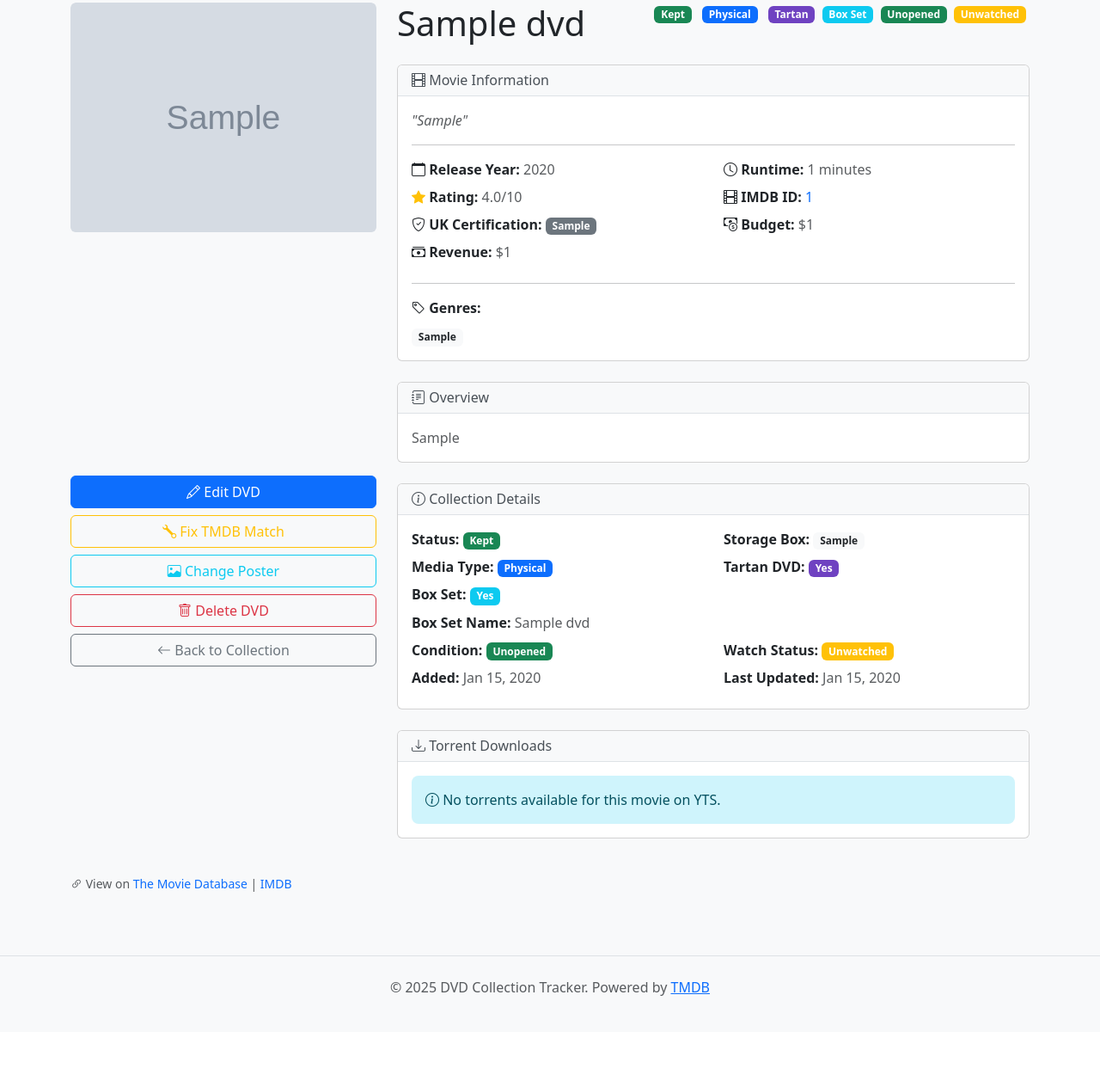
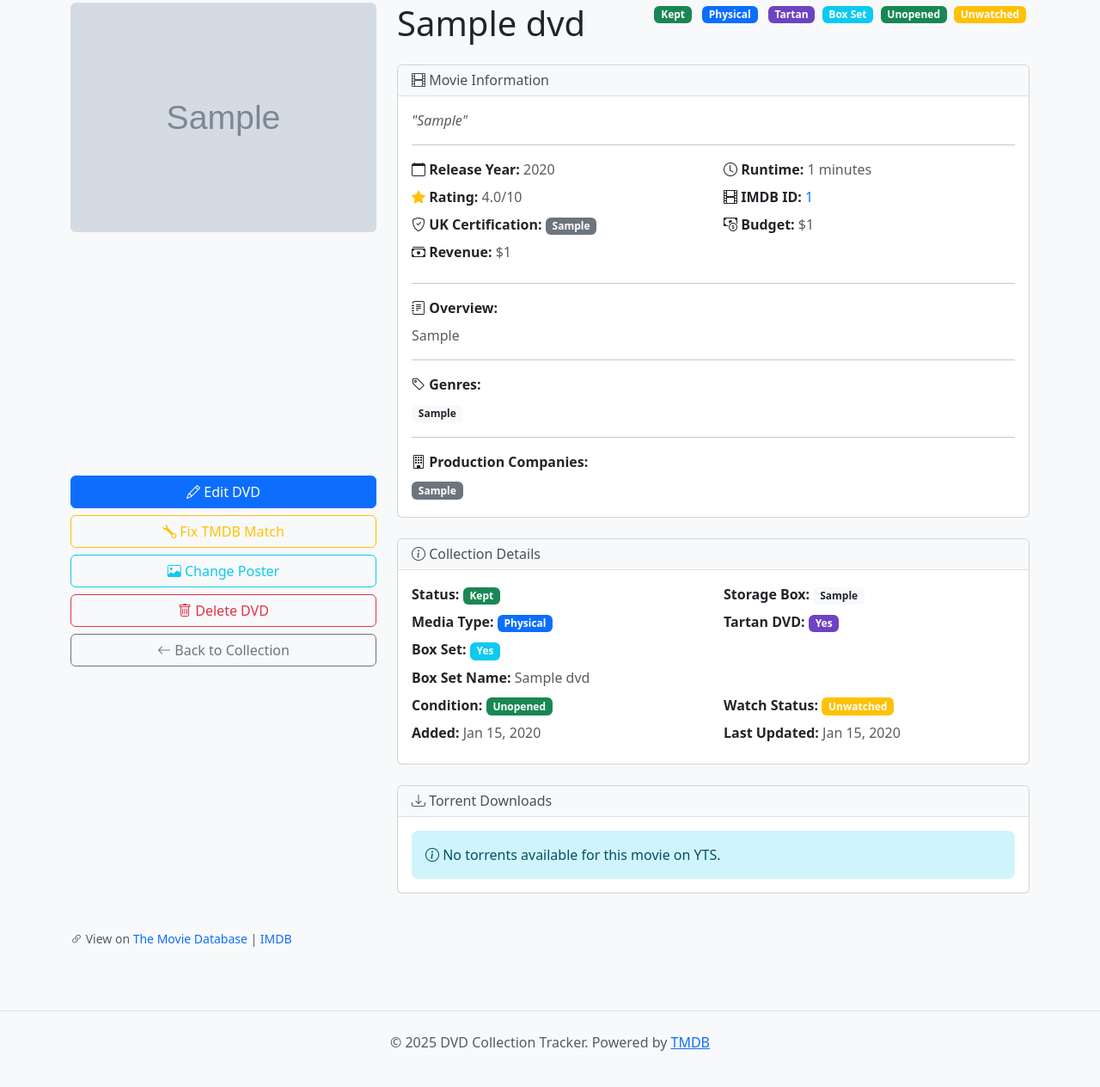
Before and after one commit to pastperfect/dvdcollection, a Django app: page /dvd/1/ in a window 1280 px wide. Shown: the part 83-1347 px from the top of the page at 86% size. Before the commit the page ends 1241 px from the top, so only its background shows below. Run offline with Django 5.2, Linux system fonts and the light colour scheme; tables that the repository leaves empty hold one stand-in row (values such as "Sample post"); grey boxes marked "Sample" are stand-in pictures; a database or web service that is not in the repository returns one stand-in record (values such as "Sample title"); data that the repository does not hold is empty.

Commit message:
Updates to the DVD details page

```diff
--- a/templates/tracker/dvd_detail.html
+++ b/templates/tracker/dvd_detail.html
@@ -127,6 +127,18 @@
                     {% endif %}
                 </div>
 
+                {% if dvd.overview %}
+                <hr class="my-3">
+                <div class="row">
+                    <div class="col-12">
+                        <strong><i class="bi bi-journal-text"></i> Overview:</strong>
+                        <div class="mt-2">
+                            <p class="text-muted mb-0">{{ dvd.overview }}</p>
+                        </div>
+                    </div>
+                </div>
+                {% endif %}
+
                 {% if dvd.genres %}
                 <hr class="my-3">
                 <div class="row">
@@ -140,20 +152,22 @@
                     </div>
                 </div>
                 {% endif %}
+
+                {% if dvd.production_companies %}
+                <hr class="my-3">
+                <div class="row">
+                    <div class="col-12">
+                        <strong><i class="bi bi-building"></i> Production Companies:</strong>
+                        <div class="mt-2">
+                            {% for company in dvd.get_production_companies_list %}
+                                <span class="badge bg-secondary me-1 mb-1">{{ company }}</span>
+                            {% endfor %}
+                        </div>
+                    </div>
+                </div>
+                {% endif %}
             </div>
         </div>
-
-        <!-- Overview -->
-        {% if dvd.overview %}
-            <div class="card mb-4">
-                <div class="card-header">
-                    <h6 class="mb-0"><i class="bi bi-journal-text"></i> Overview</h6>
-                </div>
-                <div class="card-body">
-                    <p class="text-muted mb-0">{{ dvd.overview }}</p>
-                </div>
-            </div>
-        {% endif %}
 
         <!-- Collection Details -->
         <div class="card mb-4">
--- a/tracker/models.py
+++ b/tracker/models.py
@@ -88,6 +88,12 @@ class DVD(models.Model):
             return [g.strip() for g in self.genres.split(',')]
         return []
 
+    def get_production_companies_list(self):
+        """Return production companies as a list."""
+        if self.production_companies:
+            return [pc.strip() for pc in self.production_companies.split(',')]
+        return []
+
     def get_status_display_class(self):
         """Return CSS class for status display."""
         classes = {
```
